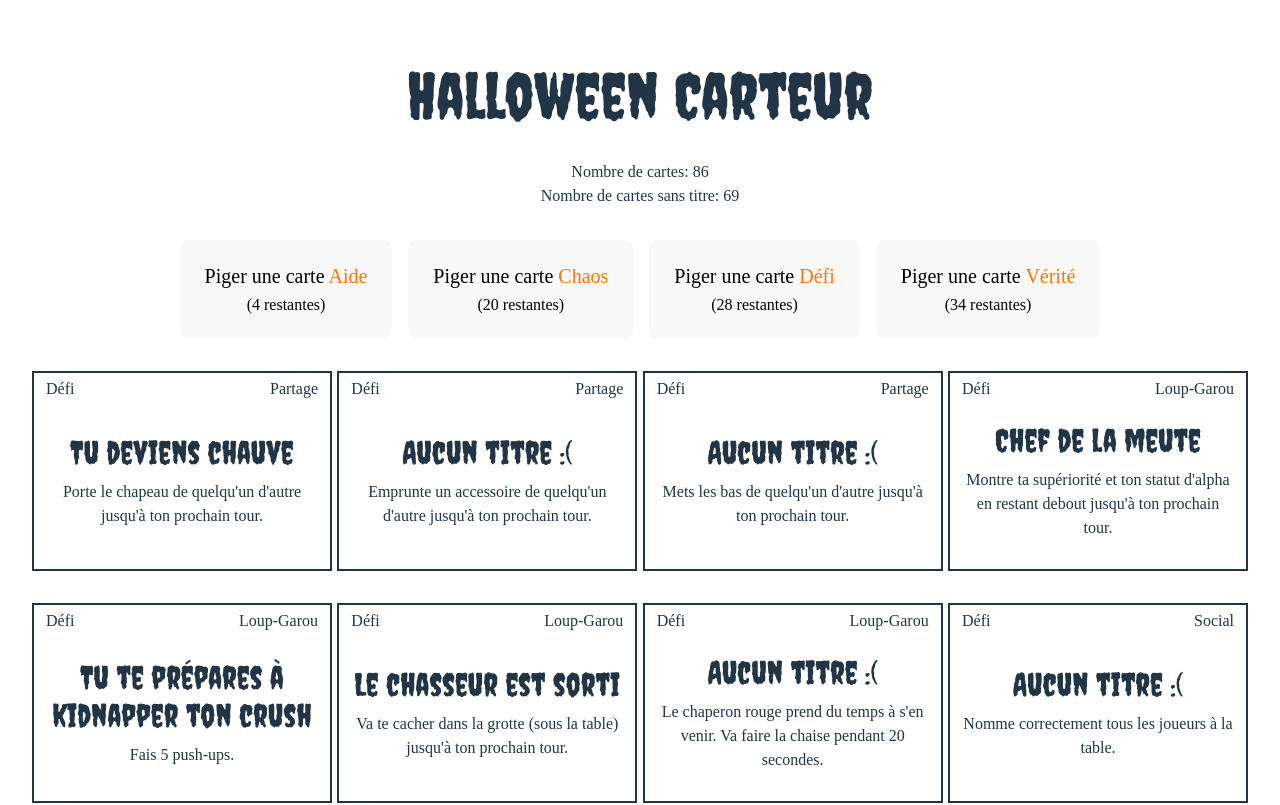
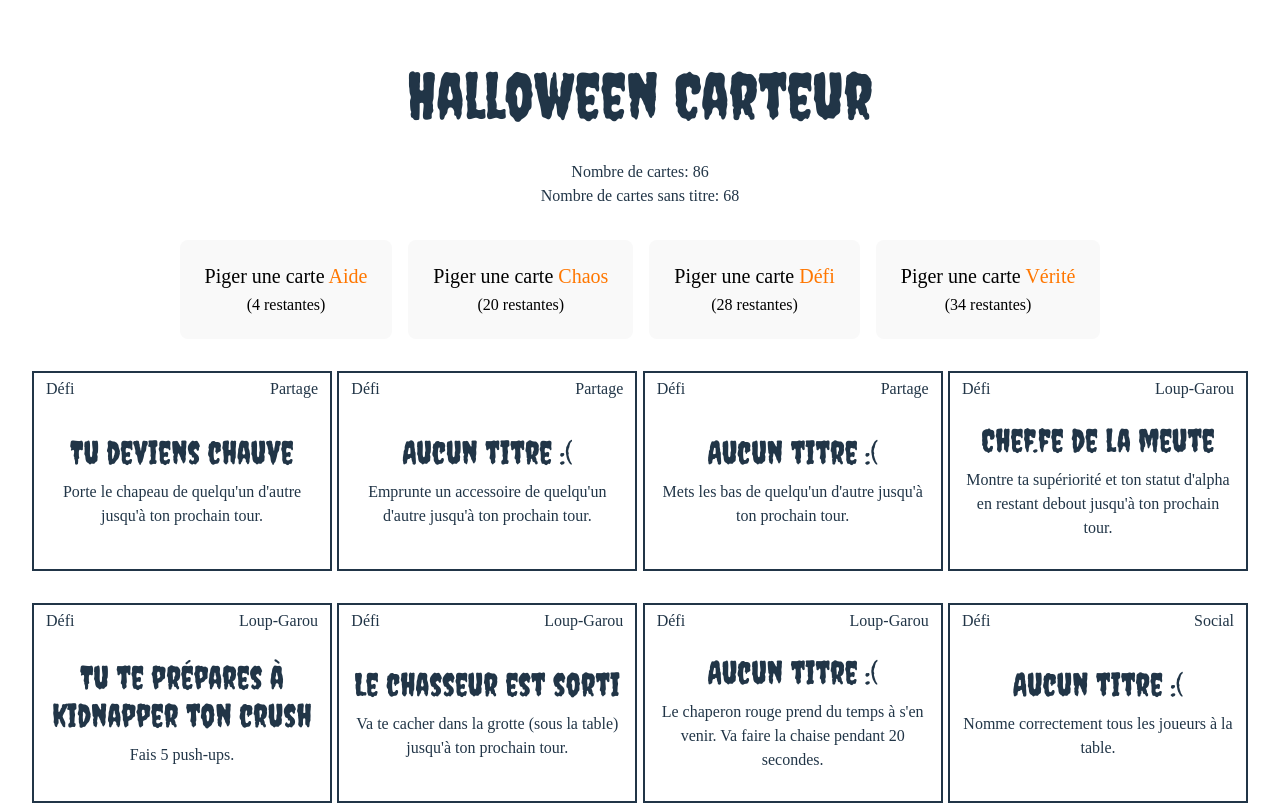
Before and after one commit to beaudry/HalloweenCarteur, a Preact app: page / in a window 1280 px wide. Shown: the top 805 px of the page. Built offline with nearby package versions, Linux system fonts and the light colour scheme; a web font is replaced by a local one.

Commit message:
Ajuster questions

```diff
--- a/src/donnees/cartes.ts
+++ b/src/donnees/cartes.ts
@@ -5,13 +5,13 @@ const cartes: Carte[] = [
     { categorie: Categorie.defi, cycle: "Partage", description: "Porte le chapeau de quelqu'un d'autre jusqu'à ton prochain tour.", titre: "Tu deviens chauve" },
     { categorie: Categorie.defi, cycle: "Partage", description: "Emprunte un accessoire de quelqu'un d'autre jusqu'à ton prochain tour." },
     { categorie: Categorie.defi, cycle: "Partage", description: "Mets les bas de quelqu'un d'autre jusqu'à ton prochain tour." },
-    { categorie: Categorie.defi, cycle: "Loup-Garou", description: "Montre ta supériorité et ton statut d'alpha en restant debout jusqu'à ton prochain tour.", titre: "Chef de la meute" },
+    { categorie: Categorie.defi, cycle: "Loup-Garou", description: "Montre ta supériorité et ton statut d'alpha en restant debout jusqu'à ton prochain tour.", titre: "Chef.fe de la meute" },
     { categorie: Categorie.defi, cycle: "Loup-Garou", description: "Fais 5 push-ups.", titre: "Tu te prépares à kidnapper ton crush" },
     { categorie: Categorie.defi, cycle: "Loup-Garou", description: "Va te cacher dans la grotte (sous la table) jusqu'à ton prochain tour.", titre: "Le chasseur est sorti" },
     { categorie: Categorie.defi, cycle: "Loup-Garou", description: "Le chaperon rouge prend du temps à s'en venir. Va faire la chaise pendant 20 secondes." },
     { categorie: Categorie.defi, cycle: "Social", description: "Nomme correctement tous les joueurs à la table." },
     { categorie: Categorie.defi, cycle: "Social", description: "Trouve un/une non-joueur/euse et viens nous le/la présenter en quelques phrases." },
-    { categorie: Categorie.defi, cycle: "Social", description: "Va changer la chanson qui joue et mets celle de ton choix. Chante-la (et la table doit t'entendre)." },
+    { categorie: Categorie.defi, cycle: "Social", description: "Va changer la chanson qui joue et mets celle de ton choix. Chante-la (la table doit t'entendre).", titre: "Perce-oreilles" },
     { categorie: Categorie.defi, cycle: "Social", description: "Amène un rouleau de Rockets à Charles-André.", titre: "Vers d'autres cieux" },
     { categorie: Categorie.defi, cycle: "Social", description: "Amène un bonbon à Léa." },
     { categorie: Categorie.defi, cycle: "Social", description: "Laisse un commentaire aux hôtes à propos de l'événement." },
@@ -30,6 +30,7 @@ const cartes: Carte[] = [
     { categorie: Categorie.defi, cycle: "Mimes", description: "Le film l'Exorciste." },
     { categorie: Categorie.defi, cycle: "Mimes", description: "Le film Twilight." },
     { categorie: Categorie.defi, cycle: "Mimes", description: "Nick Quasi-Sans-Tête." },
+
     { categorie: Categorie.chaos, cycle: "Réorganisation", description: "Réorganisez les pions selon la grandeur croissante des joueurs." },
     { categorie: Categorie.chaos, cycle: "Réorganisation", description: "Réorganisez les pions selon la grandeur décroissante des joueurs." },
     { categorie: Categorie.chaos, cycle: "Réorganisation", description: "Réorganisez les pions en ordre alphabétique du prénom des joueurs." },
@@ -42,18 +43,20 @@ const cartes: Carte[] = [
     { categorie: Categorie.chaos, cycle: "Mario Party", description: "Jusqu'à ton prochain tour, les lancers dés font reculer les pions." },
     { categorie: Categorie.chaos, cycle: "Mario Party", description: "Jusqu'à ton prochain tour, les dés déplacent de la moitié du nombre de cases supposé, arrondi en haut." },
     { categorie: Categorie.chaos, cycle: "Solidarité", description: "Avance tous les joueurs en arrière de toi d'une case." },
-    { categorie: Categorie.chaos, cycle: "Solidarité", description: "Avance le dernier joueur d'une case." },
-    { categorie: Categorie.chaos, cycle: "Solidarité", description: "Avance tous les joueurs sauf le premier d'une case." },
-    { categorie: Categorie.chaos, cycle: "Solidarité", description: "Recule le premier joueur d'une case." },
-    { categorie: Categorie.chaos, cycle: "Solidarité", description: "Recule d'une case tous les joueurs en avant de toi." },
+    { categorie: Categorie.chaos, cycle: "Solidarité", description: "Avance le dernier joueur de trois cases." },
+    { categorie: Categorie.chaos, cycle: "Solidarité", description: "Avance tous les joueurs sauf le premier de deux cases." },
+    { categorie: Categorie.chaos, cycle: "Solidarité", description: "Recule le premier joueur de deux cases." },
+    { categorie: Categorie.chaos, cycle: "Solidarité", description: "Tous les joueurs reculent de deux cases." },
     { categorie: Categorie.chaos, cycle: "Solidarité", description: "Tous les joueurs font la prochaine conséquence." },
     { categorie: Categorie.chaos, cycle: "Garde cette carte", description: "Utilise cette carte quand tu veux pour faire piger une nouvelle conséquence à quelqu'un.", titre: "Non merci!" },
     { categorie: Categorie.chaos, cycle: "Garde cette carte", description: "Utilise cette carte quand tu veux pour réussir gratuitement une conséquence qui t'es assignée.", titre: "Oui merci!" },
-    { categorie: Categorie.chaos, cycle: "Garde cette carte", description: "Utilise cette carte quand tu veux pour doubler la taille d'une conséquence de quelqu'un. La récompense est aussi doublée.", titre: "Portions doubles." },
+    { categorie: Categorie.chaos, cycle: "Garde cette carte", description: "Utilise cette carte quand tu veux pour doubler la conséquence de quelqu'un. La récompense est aussi doublée.", titre: "Portions doubles" },
+
     { categorie: Categorie.aide, cycle: "Manque d'inspiration", description: "Avance d'une case." },
     { categorie: Categorie.aide, cycle: "Manque d'inspiration", description: "Échange de place avec le premier joueur." },
     { categorie: Categorie.aide, cycle: "Manque d'inspiration", description: "Échange de place avec le joueur de ton choix." },
     { categorie: Categorie.aide, cycle: "Manque d'inspiration", description: "Rejoue!" },
+
     { categorie: Categorie.verite, cycle: "Peur", description: "Quel film t'a le plus traumatisé quand tu étais enfant\u202f?" },
     { categorie: Categorie.verite, cycle: "Peur", description: "Quel animal te fait le plus peur\u202f?" },
     { categorie: Categorie.verite, cycle: "Peur", description: "Quelle est une de tes phobies les plus irrationnelles\u202f?" },
@@ -63,14 +66,14 @@ const cartes: Carte[] = [
     { categorie: Categorie.verite, cycle: "Halloween", description: "Quel bonbon ne mangeais-tu jamais quand tu passais l'Halloween\u202f?" },
     { categorie: Categorie.verite, cycle: "Halloween", description: "Qu'est-ce que la maison de riches donnait quand tu passais l'Halloween\u202f?" },
     { categorie: Categorie.verite, cycle: "Halloween", description: "Tu as passé l'Halloween jusqu'à quel âge\u202f?" },
-    { categorie: Categorie.verite, cycle: "Mal", description: "Si on remplaçait tous les humains par des copies toi, quand se produira le premier meurtre\u202f?" },
-    { categorie: Categorie.verite, cycle: "Mal", description: "Si un jour tu vas en prison, ce sera pour quelle raison\u202f?" },
+    { categorie: Categorie.verite, cycle: "Mal", description: "Si on remplaçait tous les humains par des copies toi, quand se produirait le premier meurtre\u202f?" },
+    { categorie: Categorie.verite, cycle: "Mal", description: "Pour quelle raison irais-tu en prison\u202f?" },
     { categorie: Categorie.verite, cycle: "Mal", description: "Si tu devais tuer quelqu'un, quelle arme utiliserais-tu\u202f?" },
     { categorie: Categorie.verite, cycle: "Mal", description: "Qui est ton tueur préféré\u202f?" },
-    { categorie: Categorie.verite, cycle: "Mal", description: "Selon toi, quelle est la pire malédiction que quelqu'un pourrait avoir\u202f?" },
-    { categorie: Categorie.verite, cycle: "Mal", description: "Préférerais-tu mourir, ou devenir un vampire\u202f?" },
-    { categorie: Categorie.verite, cycle: "Mal", description: "Préférerais-tu mourir, ou devenir un loup-garou\u202f?" },
-    { categorie: Categorie.verite, cycle: "Mal", description: "Préférerais-tu mourir, ou devenir un zombie\u202f?" },
+    { categorie: Categorie.verite, cycle: "Mal", description: "Selon toi, quelle est la pire malédiction que quelqu'un pourrait recevoir\u202f?" },
+    { categorie: Categorie.verite, cycle: "Mal", description: "Préférerais-tu mourir ou devenir un vampire\u202f?" },
+    { categorie: Categorie.verite, cycle: "Mal", description: "Préférerais-tu mourir ou devenir un loup-garou\u202f?" },
+    { categorie: Categorie.verite, cycle: "Mal", description: "Préférerais-tu mourir ou devenir un zombie\u202f?" },
     { categorie: Categorie.verite, cycle: "Mal", description: "Dans quel cercle de l'enfer es-tu le plus probable d'aller\u202f?" },
     { categorie: Categorie.verite, cycle: "Mal", description: "Quelle est ton incantation préférée\u202f?" },
     { categorie: Categorie.verite, cycle: "Marie/tue/fourre", description: ["Un loup-garou", "Un vampire", "Un zombie"] },
@@ -83,11 +86,11 @@ const cartes: Carte[] = [
     { categorie: Categorie.verite, cycle: "Mise en situation", description: "Une succube apparaît devant toi et désire ton «\u00a0«\u00a0essence\u00a0»\u00a0». Lui donnes-tu\u202f?" },
     { categorie: Categorie.verite, cycle: "Mise en situation", description: "Lors d'un rituel occulte, qui manifesterais-tu, et que lui demanderais-tu\u202f?" },
     { categorie: Categorie.verite, cycle: "Mise en situation", description: "Si tu étais un fantôme, qu'hanterais-tu\u202f?" },
-    { categorie: Categorie.verite, cycle: "Mise en situation", description: "Si tu étais dans un film d'horreur, quel rôle occuperais-tu\u202f?" },
+    { categorie: Categorie.verite, cycle: "Mise en situation", description: "Si tu étais dans un film d'horreur, quel rôle aurais-tu\u202f?" },
     { categorie: Categorie.verite, cycle: "Informations", description: "Raconte-nous ta journée d'hier." },
     { categorie: Categorie.verite, cycle: "Informations", description: "Comment connais-tu les hôtes de l'événement\u202f?" },
     { categorie: Categorie.verite, cycle: "Informations", description: "Quelle est la dernière chose que tu as commencé à apprendre\u202f?" },
-    { categorie: Categorie.verite, cycle: "Informations", description: "Quel est le dernier film que tu as vu." },
+    { categorie: Categorie.verite, cycle: "Informations", description: "Quel est le dernier film que tu as vu\u202f?" },
 ];
 
 export default cartes;
```
